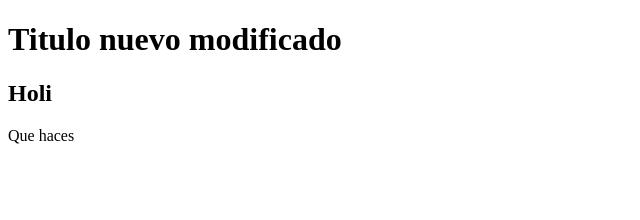
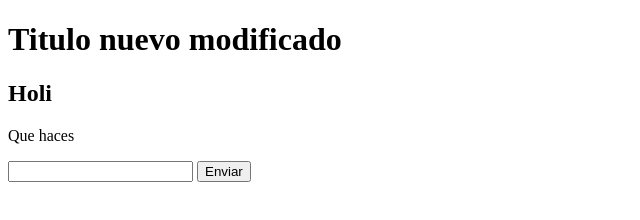
Before and after one commit to enzod98/hello-world-git, a plain HTML site: page index.html in a window 1280 px wide. Shown: the whole page, without its empty margins (0-640 px from the left). Drawn offline with Linux system fonts and the light colour scheme.

Commit message:
Se agregó el campo nombre y un botón

```diff
--- a/index.html
+++ b/index.html
@@ -13,6 +13,8 @@
 
     <h2>Holi</h2>
     <p>Que haces</p>
+    <input type="text">
+    <input type="button" value="Enviar">
 </body>
 
 </html>
```
